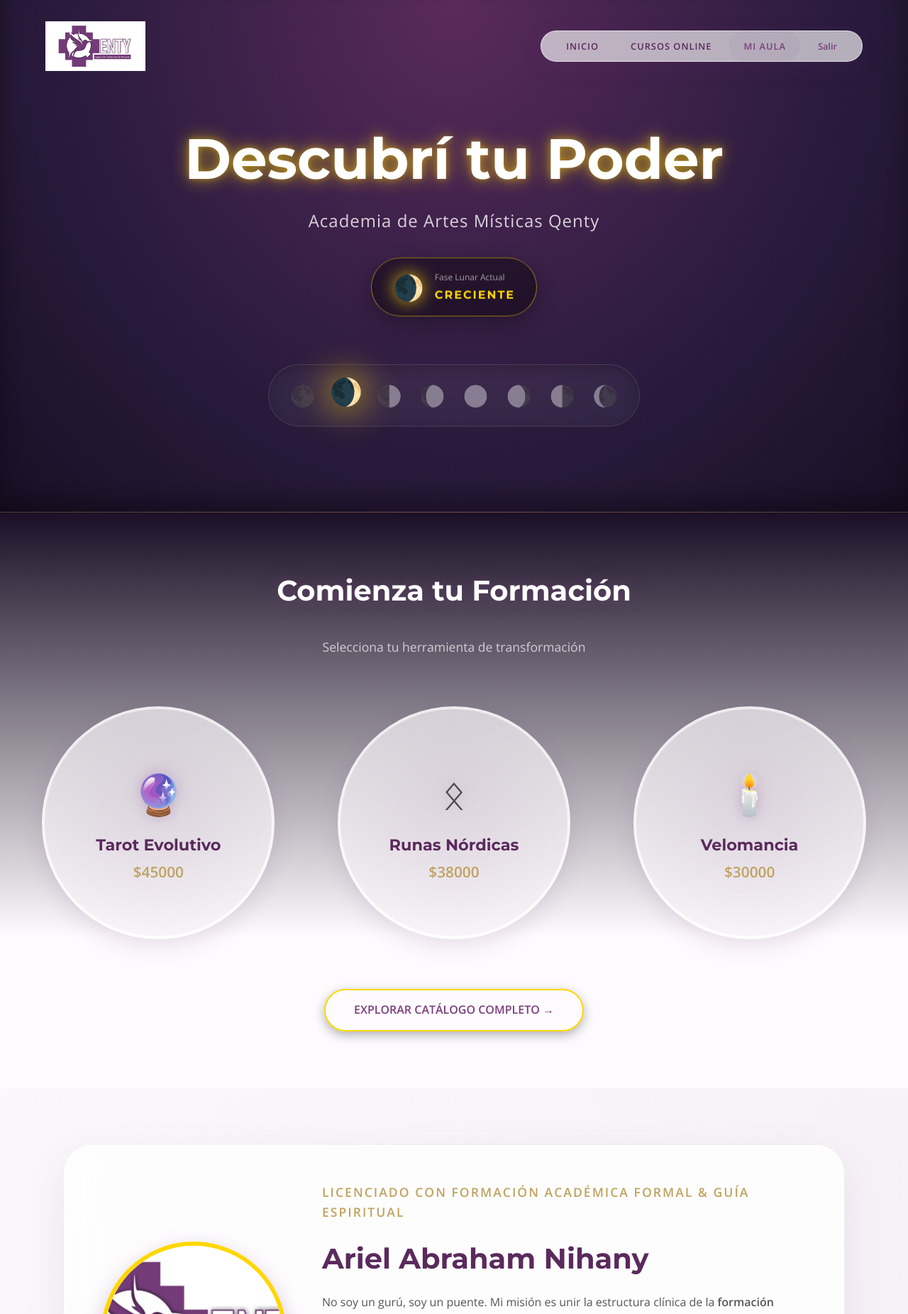
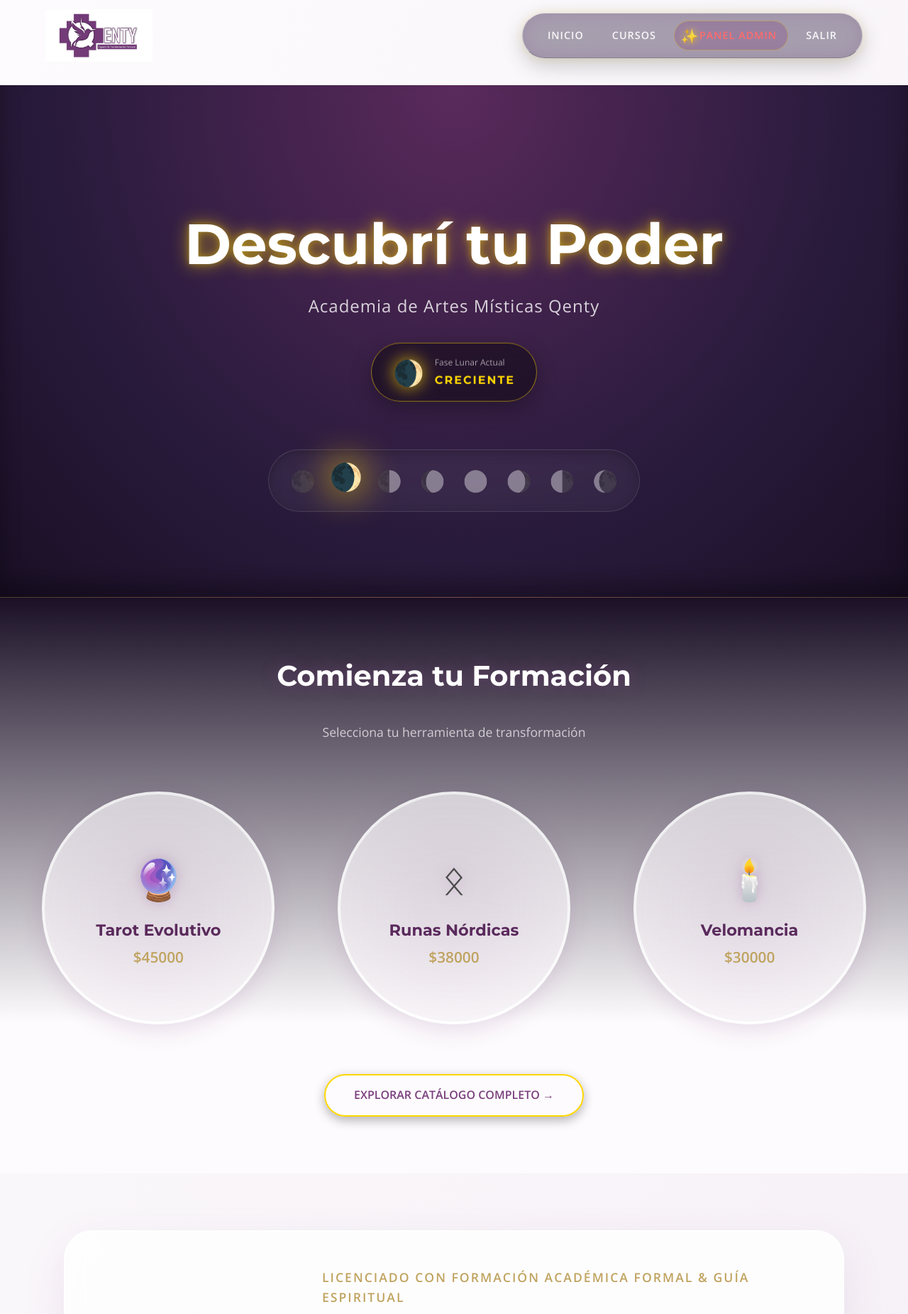
Before and after one commit to GuidoAP87/Qenty-Platform, a Flask app: page / in a window 1280 px wide. Shown: the top 1851 px of the page at 71% size. Run offline with Flask 3, Linux system fonts and the light colour scheme; a user stored in the database is signed in.

Commit message:
Diseño final: Menu magico y logo arreglados

```diff
--- a/static/style.css
+++ b/static/style.css
@@ -46,125 +45,106 @@ a {
 }
 
 /* =========================================
-   2. HEADER (MENÚ) FIJO Y DECONSTRUIDO
+   2. HEADER: BARRA SUPERIOR (TAMAÑOS ESTRICTOS)
    ========================================= */
-header {
-    /* POSICIÓN FIJA: Se queda pegado arriba */
-    position: fixed;
-    top: 20px;
-
-    /* CENTRADO ABSOLUTO */
-    left: 50%;
-    transform: translateX(-50%);
-
-    width: 90%;
-    max-width: 1400px;
-    padding: 10px 0;
-
+.main-header {
+    position: absolute;
+    top: 0;
+    left: 0;
+    width: 100%;
+    height: 100px;
     display: flex;
-    justify-content: space-between;
+    justify-content: space-between; /* ⬅️ ESTO SEPARA LOGO (IZQ) Y MENÚ (DER) */
     align-items: center;
-
-    z-index: 9999; /* Siempre encima de todo */
-
+    padding: 0 5%;
+    z-index: 1000;
     background: transparent;
-    pointer-events: none; /* Permite clic a través del espacio vacío */
+    box-sizing: border-box;
 }
 
-/* Reactivamos los clicks para los elementos interactivos */
-.logo-container, nav {
-    pointer-events: auto;
+/* 1. EL CONTENEDOR DEL LOGO (Izquierda) */
+.logo-container {
+    display: flex;
+    align-items: center;
+    height: 100%; /* Ocupa el alto del header */
+    max-width: 250px; /* ⬅️ REGLA DE HIERRO: Límite de ancho para que no empuje todo */
 }
 
-/* --- LOGO --- */
-.logo-container img {
-    height: 70px;
-    display: block;
-    transition: transform 0.4s cubic-bezier(0.175, 0.885, 0.32, 1.275);
-    /* Truco para borrar fondo blanco del JPG */
-    mix-blend-mode: multiply;
+.nav-logo {
+    max-height: 75px; /* Altura máxima estricta */
+    max-width: 100%; /* Que no se desborde de su caja */
+    object-fit: contain; /* Mantiene la proporción sin deformarse */
+    mix-blend-mode: multiply; /* ⬅️ TRUCO DE MAGIA: Borra el fondo blanco de tu imagen */
 }
 
-.logo-container:hover img {
-    transform: scale(1.1) rotate(-3deg);
-    filter: drop-shadow(0 10px 20px rgba(122, 62, 125, 0.3));
+/* 2. EL MENÚ (Derecha) */
+.main-nav {
+    display: flex;
+    gap: 10px;
+    align-items: center;
+    width: max-content; /* ⬅️ CLAVE: Evita que el menú se estire como chicle */
+
+    /* --- ESTILOS MÁGICOS --- */
+    background: rgba(42, 27, 61, 0.4);
+    backdrop-filter: blur(12px);
+    -webkit-backdrop-filter: blur(12px);
+    border: 1px solid rgba(255, 255, 255, 0.3);
+    border-top: 1px solid rgba(255, 255, 255, 0.6);
+    border-bottom: 1px solid rgba(0, 0, 0, 0.2);
+    box-shadow: 0 10px 30px rgba(0, 0, 0, 0.2), inset 0 0 20px rgba(122, 62, 125, 0.2), 0 0 15px rgba(255, 215, 0, 0.15);
+    padding: 10px 20px;
+    border-radius: 60px;
 }
 
-/* --- ISLA DE NAVEGACIÓN (CÁPSULA) --- */
-nav {
-    background: rgba(255, 255, 255, 0.65);
-    backdrop-filter: blur(15px);
-    -webkit-backdrop-filter: blur(15px);
-    border: 1px solid rgba(255, 255, 255, 0.6);
-    box-shadow: 0 8px 32px rgba(122, 62, 125, 0.1);
-
+.nav-link {
+    text-decoration: none;
+    color: rgba(255, 255, 255, 0.9);
+    font-size: 0.9rem;
+    font-weight: 600;
+    text-transform: uppercase;
+    letter-spacing: 1px;
     padding: 8px 15px;
-    border-radius: 50px;
-
-    display: flex;
-    align-items: center;
-}
-
-nav ul {
-    list-style: none;
-    display: flex;
-    align-items: center;
-    gap: 5px;
-    margin: 0;
-    padding: 0;
-}
-
-/* Enlaces del menú */
-.nav-link {
-    text-transform: uppercase;
-    font-size: 0.8rem;
-    font-weight: 700;
-    color: #5a2a5c;
-    letter-spacing: 1px;
-    padding: 12px 20px;
-    border-radius: 30px;
-    transition: all 0.3s ease;
+    border-radius: 40px;
+    position: relative;
+    transition: all 0.4s cubic-bezier(0.25, 0.8, 0.25, 1);
 }
 
 .nav-link:hover {
-    background: rgba(255, 255, 255, 0.8);
-    color: var(--color-primary);
-    box-shadow: 0 4px 15px rgba(122, 62, 125, 0.15);
-    transform: translateY(-2px);
+    color: var(--color-gold, #ffd700);
+    background: rgba(255, 215, 0, 0.15);
+    transform: translateY(-3px);
+    box-shadow: 0 5px 15px rgba(0,0,0,0.1);
+    text-shadow: 0 0 8px rgba(255, 215, 0, 0.6);
 }
 
-.nav-link.highlight {
-    color: var(--color-primary);
-    background: rgba(122, 62, 125, 0.05);
+.nav-link.active {
+    color: var(--color-gold, #ffd700);
+    font-weight: bold;
+    background: rgba(122, 62, 125, 0.3);
+    border: 1px solid rgba(255, 215, 0, 0.3);
+    padding-left: 35px;
 }
 
-/* Botón ACCEDER Especial */
-.nav-btn-login {
-    margin-left: 10px;
-    background: linear-gradient(135deg, var(--color-primary) 0%, #4a244d 100%);
-    color: white !important;
-    padding: 12px 28px;
-    border-radius: 30px;
-    font-weight: bold;
-    font-size: 0.85rem;
-    text-transform: uppercase;
-    letter-spacing: 1px;
-    box-shadow: 0 4px 15px rgba(122, 62, 125, 0.3);
-    transition: all 0.3s cubic-bezier(0.175, 0.885, 0.32, 1.275);
+.nav-link.active::before {
+    content: '✨';
+    position: absolute;
+    left: 10px;
+    top: 50%;
+    transform: translateY(-50%);
+    font-size: 1.1rem;
+    filter: drop-shadow(0 0 5px gold);
+    animation: pulseSparkle 2s infinite ease-in-out;
 }
 
-.nav-btn-login:hover {
-    transform: scale(1.05);
-    box-shadow: 0 8px 25px rgba(122, 62, 125, 0.5);
-    filter: brightness(1.1);
+@keyframes pulseSparkle {
+    0%, 100% { opacity: 0.8; transform: translateY(-50%) scale(1); }
+    50% { opacity: 1; transform: translateY(-50%) scale(1.2); }
 }
 
-/* Botón Salir */
-.nav-btn-logout {
-    padding: 8px 20px;
-    color: var(--color-primary);
-    font-weight: bold;
-    font-size: 0.8rem;
+/* EMPUJE DEL CONTENIDO PARA NO TAPARLO CON EL HEADER */
+.page-content {
+    padding-top: 120px;
+    min-height: 100vh;
 }
 
 /* =========================================
@@ -172,52 +152,36 @@ nav ul {
    ========================================= */
 .hero {
     text-align: center;
-    /* Aumentamos el padding para darle más aire de "portada" */
     padding: 180px 20px 120px;
     position: relative;
     z-index: 1;
-
-    /* NUEVO FONDO: Degradado violeta profundo y místico */
     background: radial-gradient(ellipse at center top, #5a2a5c 0%, #2a1b3d 60%, #1a0f25 100%);
-
-    /* Color base del texto ahora es claro */
     color: white;
-
-    /* Sutil borde inferior dorado */
     border-bottom: 1px solid rgba(255, 215, 0, 0.2);
     box-shadow: inset 0 -20px 30px rgba(0,0,0,0.3);
 }
 
-/* Eliminamos el aura giratoria anterior, el nuevo fondo ya tiene suficiente fuerza */
-.hero::before { display: none; }
-
-/* Título Principal */
 .hero h1 {
-    font-size: 5rem; /* Más grande e impactante */
+    font-size: 5rem;
     line-height: 1.1;
     margin-bottom: 20px;
     color: white;
-    /* Sombra dorada brillante para que "encienda" */
     text-shadow: 0 0 25px rgba(255, 215, 0, 0.6), 0 0 10px rgba(255, 215, 0, 0.4);
 }
 
-/* Subtítulo */
 .hero .subtitle {
     font-size: 1.5rem;
-    color: rgba(255, 255, 255, 0.8); /* Blanco semitransparente */
+    color: rgba(255, 255, 255, 0.8);
     margin-bottom: 40px;
     font-weight: 300;
     letter-spacing: 1px;
 }
 
-/* --- WIDGETS ADAPTADOS AL FONDO OSCURO --- */
-
-/* Widget de Fase Actual (Cristal Oscuro) */
+/* Widget de Fase Actual */
 .hero .moon-widget {
     display: inline-flex;
     align-items: center;
     gap: 15px;
-    /* Fondo oscuro y borde dorado más brillante */
     background: rgba(0, 0, 0, 0.4);
     backdrop-filter: blur(10px);
     border: 1px solid rgba(255, 215, 0, 0.5);
--- a/templates/base.html
+++ b/templates/base.html
@@ -8,31 +8,43 @@
     <link rel="stylesheet" href="{{ url_for('static', filename='style.css') }}">
 </head>
 <body>
-    <header>
-        <a href="/" class="logo-container">
-            <img src="{{ url_for('static', filename='img/logo-qenty.png') }}" alt="QENTY Logo">
-        </a>
+    <header class="main-header">
 
-        <nav>
-            <ul>
-                <li><a href="/" class="nav-link">Inicio</a></li>
-                <li><a href="/cursos" class="nav-link">Cursos Online</a></li>
+        <div class="logo-container">
+            <img src="{{ url_for('static', filename='img/logo-qenty.png') }}" alt="Qenty" class="nav-logo">
+        </div>
 
-                {% if current_user.is_authenticated %}
-                    <li><a href="/mis-cursos" class="nav-link highlight">Mi Aula</a></li>
-                    <li><a href="/logout" class="nav-btn-logout">Salir</a></li>
+        <nav class="main-nav">
+            <a href="{{ url_for('home') }}" class="nav-link">Inicio</a>
+            <a href="{{ url_for('cursos') }}" class="nav-link">Cursos</a>
+
+            {% if current_user.is_authenticated %}
+                {% if current_user.is_admin %}
+                    <a href="{{ url_for('admin_panel') }}" class="nav-link active" style="color: #ff6b6b;">Panel Admin</a>
                 {% else %}
-                    <li><a href="/login" class="nav-btn-login">Acceder</a></li>
+                    <a href="{{ url_for('mis_cursos') }}" class="nav-link active">Mi Aula</a>
                 {% endif %}
-            </ul>
+                <a href="{{ url_for('logout') }}" class="nav-link">Salir</a>
+            {% else %}
+                <a href="{{ url_for('login') }}" class="nav-link">Ingresar</a>
+            {% endif %}
         </nav>
+
     </header>
 
-    <main>
+    <div class="page-content">
+        {% with messages = get_flashed_messages() %}
+            {% if messages %}
+                <div class="flash-messages">
+                    {% for message in messages %}
+                        <div class="alert">{{ message }}</div>
+                    {% endfor %}
+                </div>
+            {% endif %}
+        {% endwith %}
+
         {% block content %}{% endblock %}
-    </main>
-
-    <footer>
+    </div> <footer>
         <p>&copy; 2026 QENTY - Academia de Transformación Personal.</p>
     </footer>
     <script src="{{ url_for('static', filename='script.js') }}"></script>
```
Also changed, not shown: other parts of static/style.css (+44 -129 lines).
